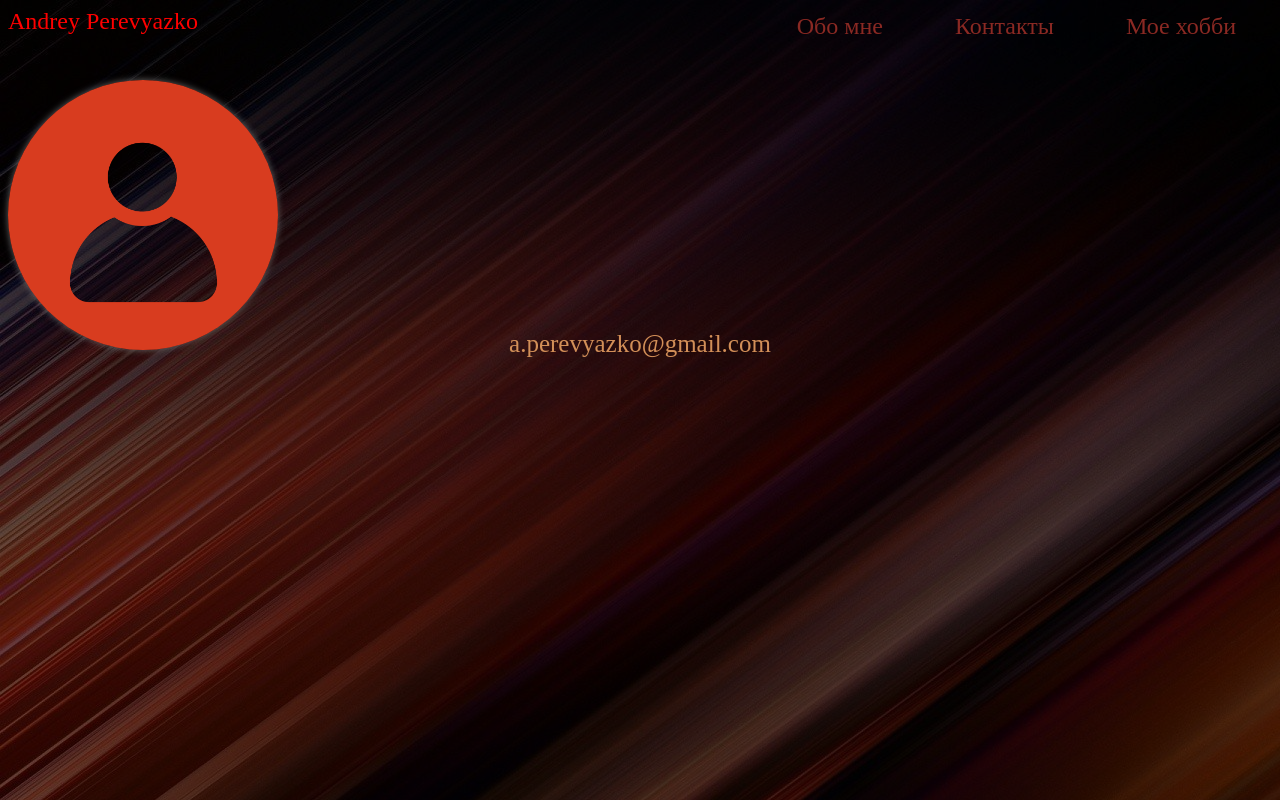
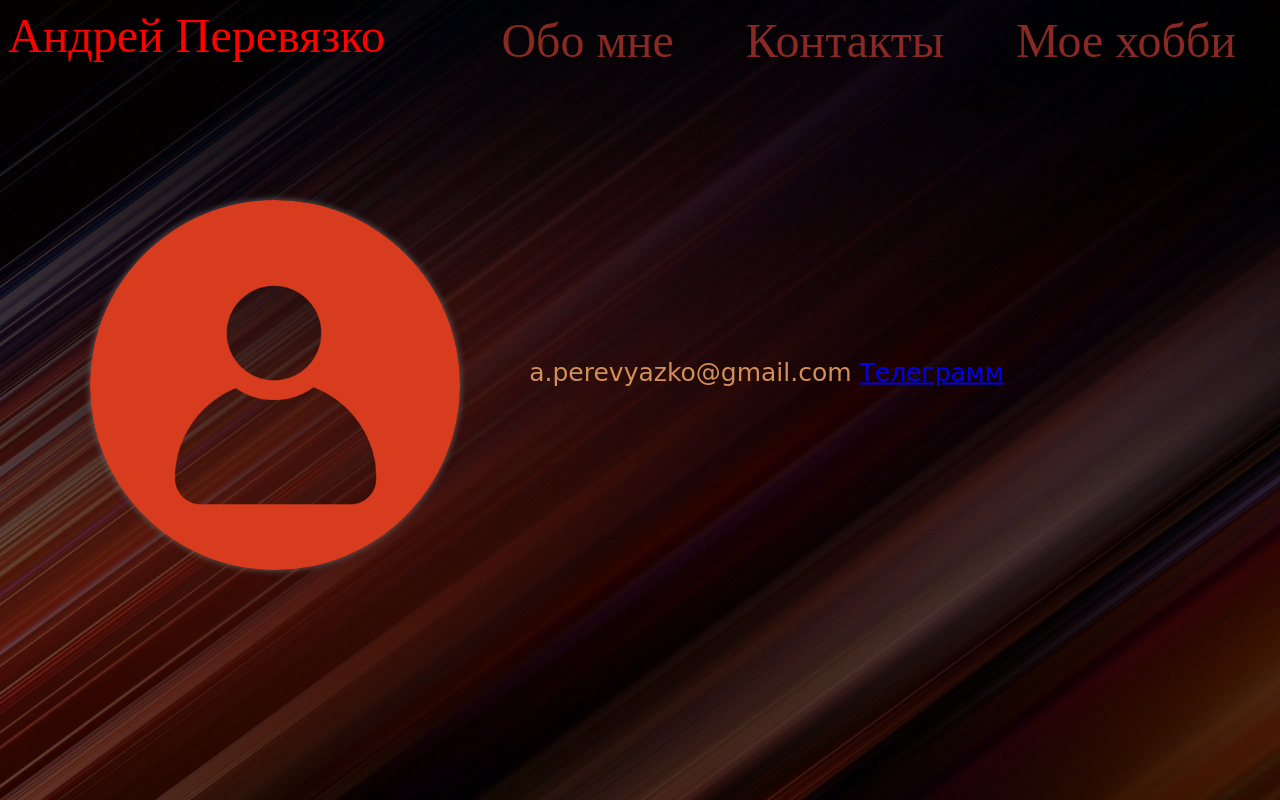
Before and after one commit to Perevyazko1/task_my_hobby, a Django app: page /home/contacts/ in a window 1280 px wide. Run offline with Django 4.2, Linux system fonts and the light colour scheme.

Commit message:
second commit

```diff
--- a/project/static/css/styles.css
+++ b/project/static/css/styles.css
@@ -28,7 +28,12 @@ html {
     border-radius: 250px; /* Радиус скругления */
     box-shadow: 0 0 7px #666; /* Параметры тени */
     position: absolute;
-    top: 10%
+    top: 25%;
+    left: 7%;
+    float: left;
+    height: 370px;
+    width: 370px;
+
    }
 
 .text{
@@ -38,6 +43,7 @@ html {
     padding: 5px 36px;
     text-decoration: none;
     font-size: 25px;
+    font-family: COMIC SANS MS;
 }
 
 div.container4 {
@@ -47,6 +53,7 @@ div.container4 p {
     margin: 0;
     position: absolute;
     top: 60%;
-    left: 50%;
+    left: 60%;
     margin-right: -10%;
-    transform: translate(-50%, -50%) }
+    transform: translate(-50%, -50%)
+    }
--- a/project/templates/about_me.html
+++ b/project/templates/about_me.html
@@ -11,9 +11,9 @@
 
     <body>
 
-            <img src="/static/css/img-4.jpg" alt="фото" style="float:left; height:270px; width:270px" class="round">
+            <img src="/static/css/img-4.jpg" alt="фото"  class="round">
                 <div class=container4>
-                <p><font class="text">
+                <p><font class="text" >
                 Всем привет, меня зовут Андрей. Я люблю путешествовать, знакомиться с интересными людьми,
                     исследовать новые города. Могу часами бродить по тихим улочкам, слушая музыку в наушниках, с
                     перерывами на обед в уютных кафе. Люблю спонтанные встречи с друзьями, будь то пикник или
--- a/project/templates/contacts.html
+++ b/project/templates/contacts.html
@@ -7,10 +7,11 @@
 
     <body>
 
-            <img src="/static/css/img-7.png" alt="фото" style="float:left; height:270px; width:270px" class="round">
+            <img src="/static/css/img-7.png" alt="фото"  class="round">
                 <div class=container4>
                 <p><font class="text" >
-                a.perevyazko@gmail.com
+                    a.perevyazko@gmail.com
+                    <a href="https://t.me/perevyazko1">Телеграмм</a>
 
         </font>
             </div>
--- a/project/templates/flatpages/default.html
+++ b/project/templates/flatpages/default.html
@@ -4,10 +4,10 @@
 {% load static %}
     <link href="{% static 'css/styles.css' %}" rel="stylesheet" />
     <div class="topnav">
-        <font size="5" color="red" face="Brush Script MT">Andrey Perevyazko</font>
-        <a href=/home/><font size="5"  face="Brush Script MT">Мое хобби</font></a>
-        <a href="/home/contacts/"><font size="5"  face="Brush Script MT">Контакты</font></a>
-        <a href="/home/about_me/"><font size="5"  face="Brush Script MT">Обо мне</font></a>
+        <font size="10" color="red" face="Brush Script MT">Андрей Перевязко</font>
+        <a href=/home/><font size="7"  face="Brush Script MT">Мое хобби</font></a>
+        <a href="/home/contacts/"><font size="7"  face="Brush Script MT">Контакты</font></a>
+        <a href="/home/about_me/"><font size="7"  face="Brush Script MT">Обо мне</font></a>
     </div>
     <head>
         <h1>
--- a/project/templates/home.html
+++ b/project/templates/home.html
@@ -6,7 +6,7 @@
     </head>
     <body>
 
-            <img src="/static/css/img-5.png" alt="фото" style="float:left; height:270px; width:270px" class="round">
+            <img src="/static/css/img-5.png" alt="фото"  class="round">
                 <div class=container4>
                 <p><font class="text" >
                 Хочешь бота? Спроси меня как! - так мог бы звучать мой девиз с тех пор, как я увлекся программированием.
```
